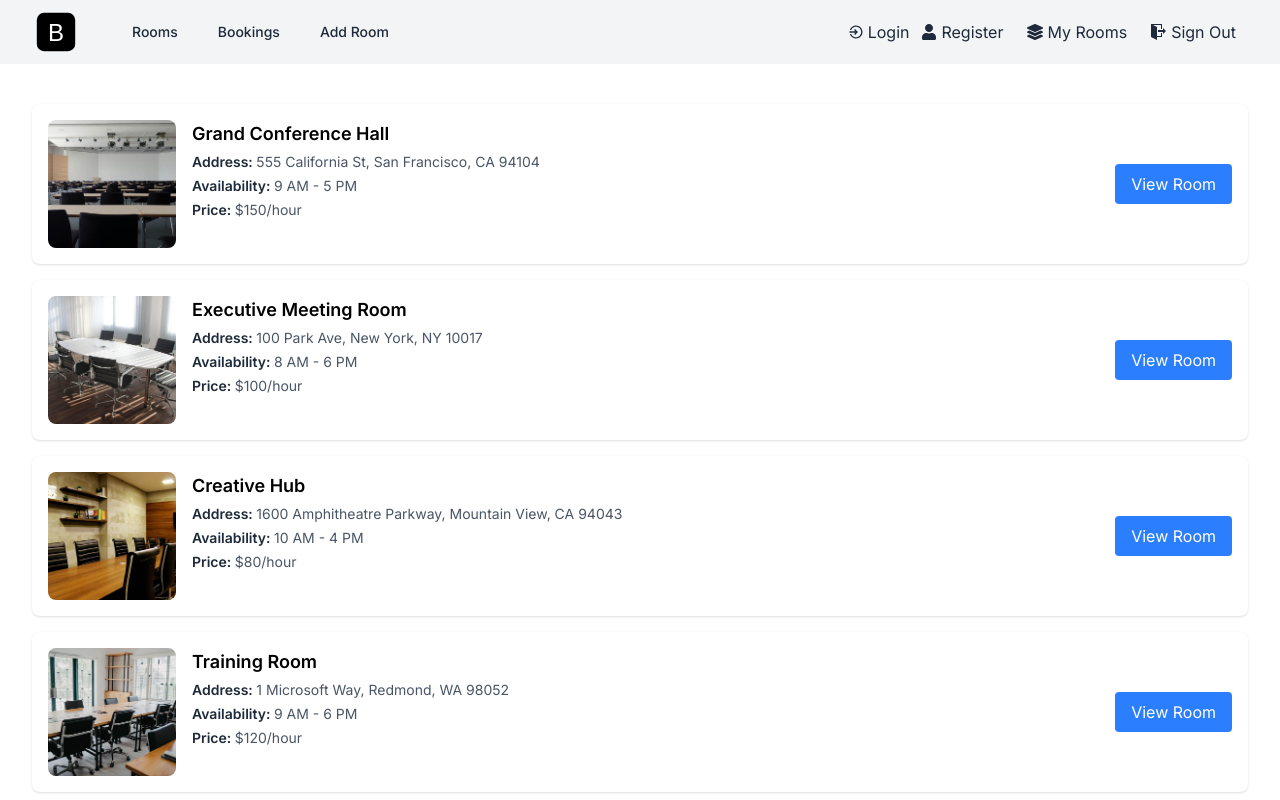
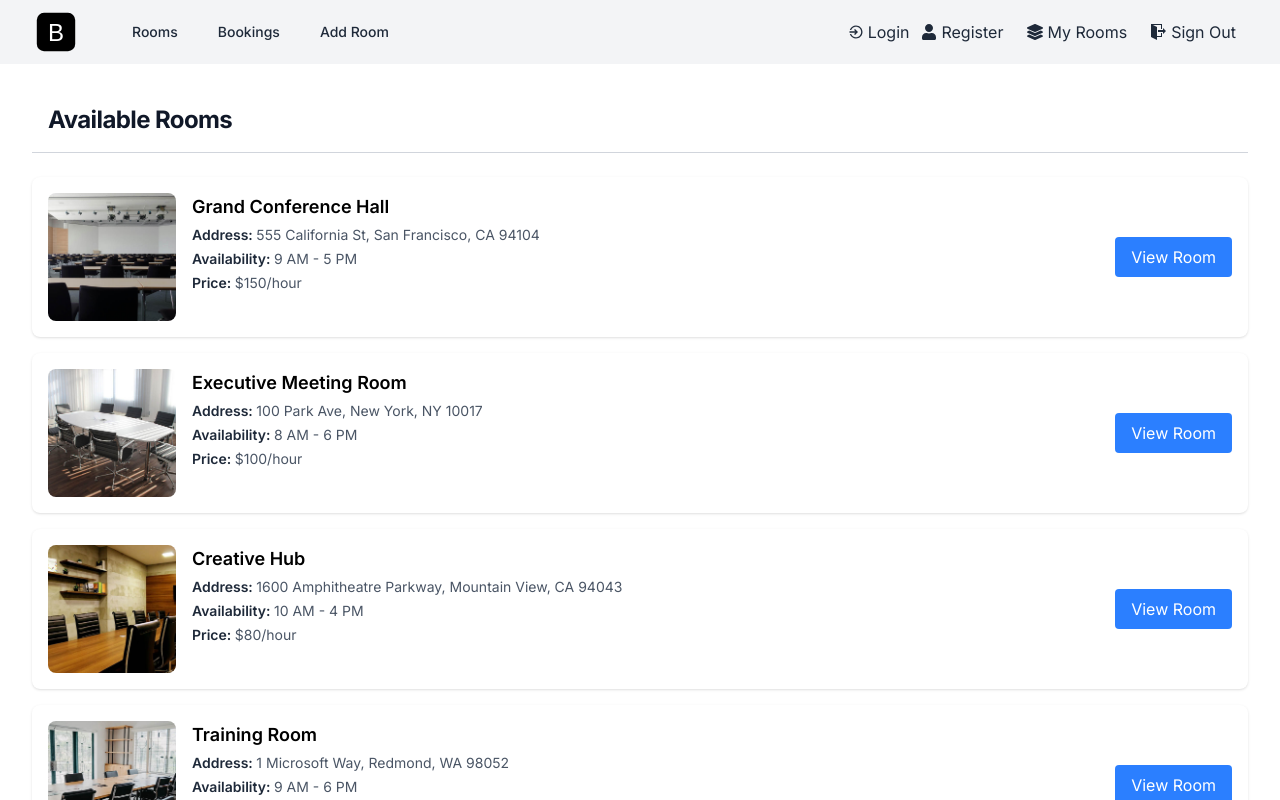
Before and after one commit to Tech-Rocket/bookit-appwrite-app, a Next.js app: page / in a window 1280 px wide. Shown: the top 800 px of the page. Built offline with nearby package versions, Linux system fonts and the light colour scheme.

Commit message:
Add DynamicHeading component and update Home page layout for room listings

```diff
--- a/app/page.tsx
+++ b/app/page.tsx
@@ -1,5 +1,6 @@
 import roomsData from "@/data/rooms.json";
 import RoomCard from "@/components/room-card";
+import DynamicHeading from "@/components/dynamic-heading";
 
 export default function Home() {
   const roomsInfo =
@@ -24,5 +25,10 @@ export default function Home() {
     ) : (
       <p>Rooms is empty</p>
     );
-  return <>{roomsInfo}</>;
+  return (
+    <>
+      <DynamicHeading title="Available Rooms" />
+      {roomsInfo}
+    </>
+  );
 }
--- /dev/null
+++ b/components/dynamic-heading.tsx
@@ -0,0 +1,15 @@
+interface DynamicHeadingTypes {
+  title: string;
+}
+
+export default function DynamicHeading(props: DynamicHeadingTypes) {
+  return (
+    <>
+      <section className="border-b border-gray-300 mb-6 px-4 py-4">
+        <h1 className="text-2xl font-bold tracking-tight text-gray-900">
+          {props.title}
+        </h1>
+      </section>
+    </>
+  );
+}
--- a/components/room-card.tsx
+++ b/components/room-card.tsx
@@ -45,7 +45,7 @@ export default function RoomCard(props: RoomCardTypes) {
       </div>
       <div className="flex flex-col sm:flex-row w-full sm:w-auto sm:space-x-2 mt-2 sm:mt-0">
         <Link
-          href="room.html"
+          href={`/rooms/${props.$id}`}
           className="bg-blue-500 text-white px-4 py-2 rounded mb-2 sm:mb-0 w-full sm:w-auto text-center hover:bg-blue-700"
         >
           View Room
```
